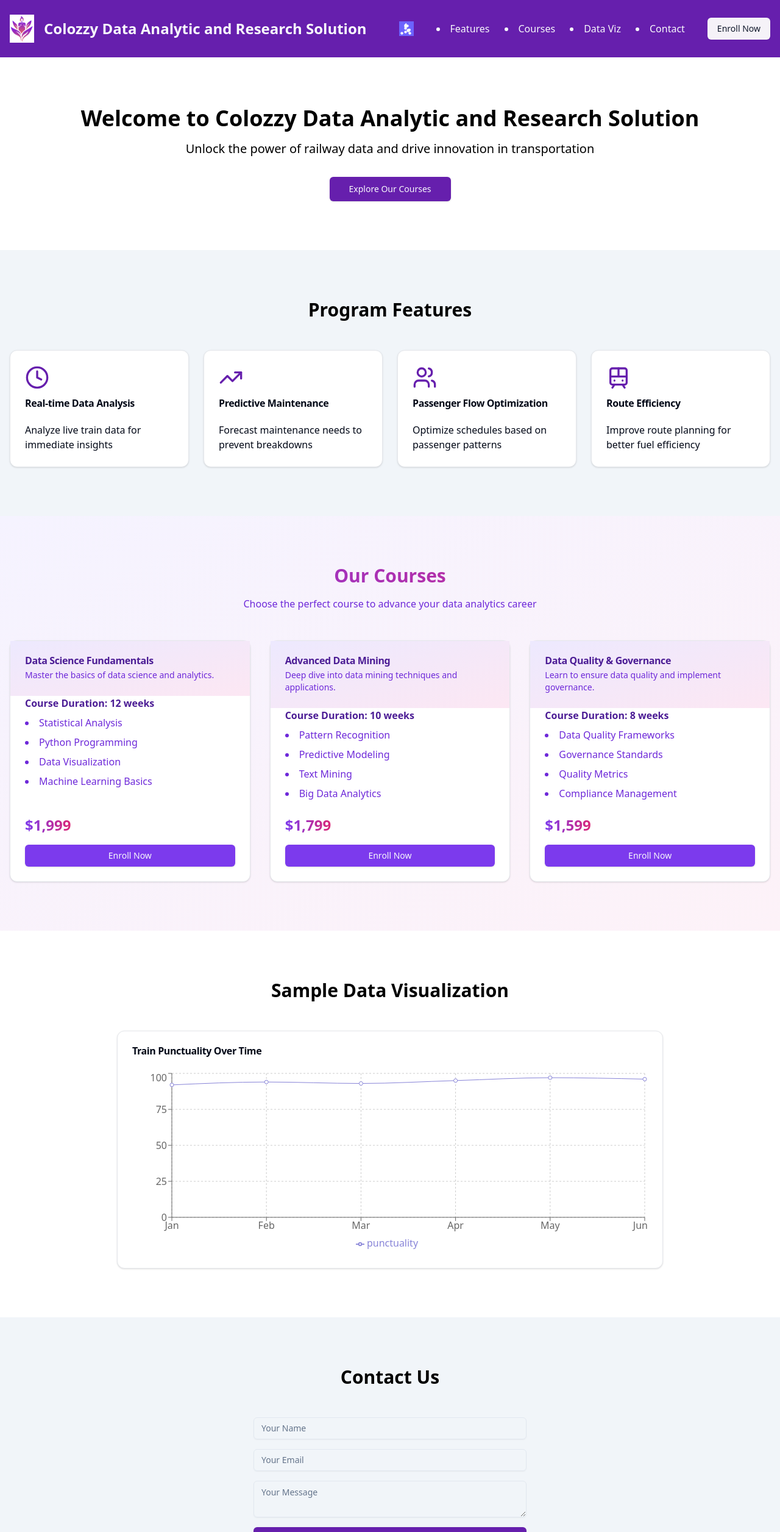
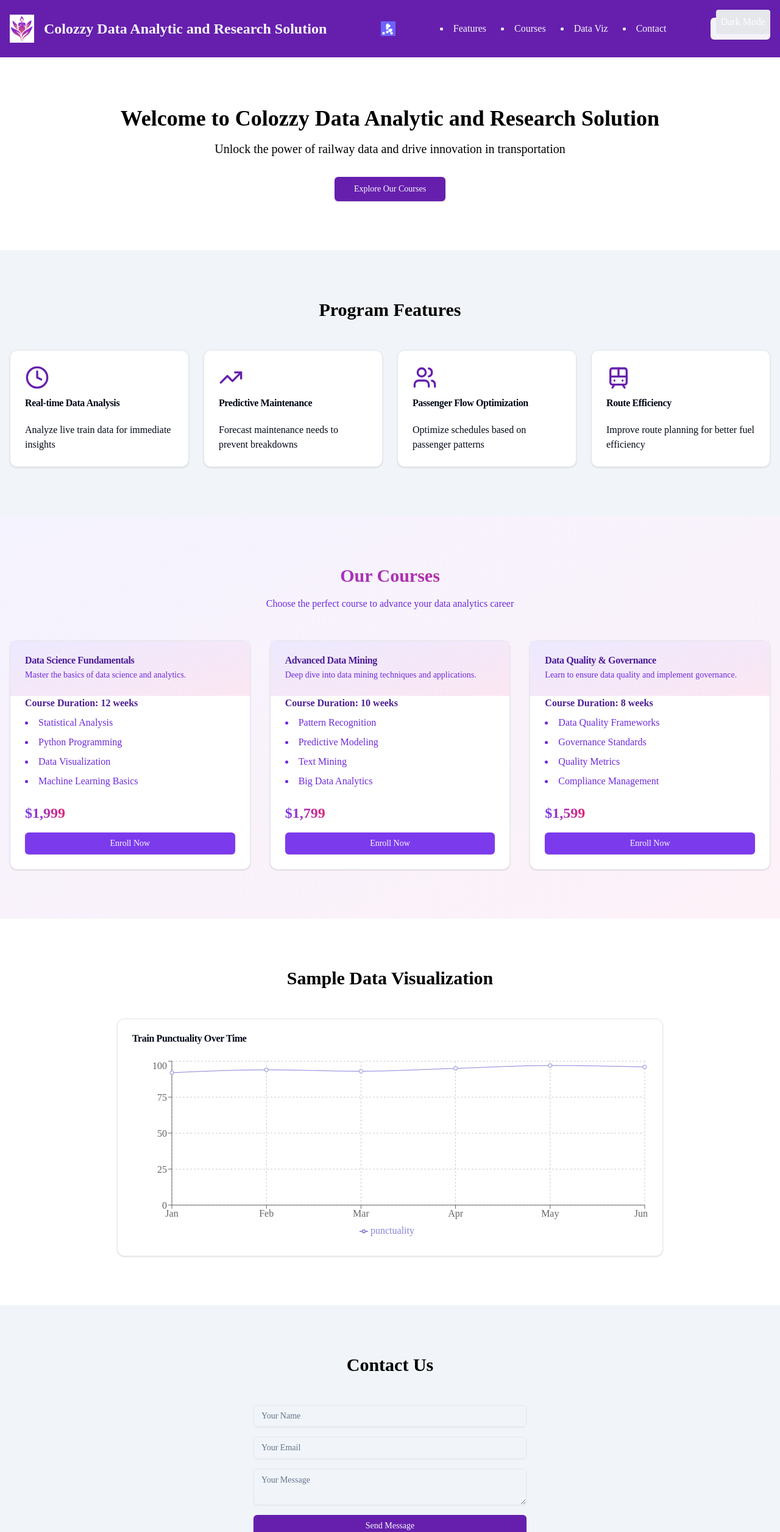
Before and after one commit to PKcheis/Colozzy, a Next.js app in the folder school/: page / in a window 1280 px wide. Shown: the top 2512 px of the page at 61% size. Built offline with nearby package versions, Linux system fonts and the light colour scheme.

Commit message:
Screen resolution adjustable

```diff
--- a/school/app/globals.css
+++ b/school/app/globals.css
@@ -1,7 +1,8 @@
 @tailwind base;
 @tailwind components;
 @tailwind utilities;
- /* Global Styles */
+
+/* Global Styles */
 @layer base {
   :root {
     --primary-bg: #ffffff; /* Light Mode Background */
@@ -27,6 +28,31 @@
     --ring: 270 70% 40%;
     --radius: 0.5rem;
   }
+
+  /* Dark Mode Variables */
+  .dark {
+    --primary-bg: #2c2c2c; /* Dark Mode Background */
+    --primary-text: #ffffff; /* Dark Mode Text */
+    --background: 0 0% 10%;
+    --foreground: 222.2 50% 9.9%;
+    --card: 0 0% 20%;
+    --card-foreground: 222.2 85% 18%;
+    --popover: 0 0% 20%;
+    --popover-foreground: 222.2 85% 18%;
+    --primary: 220 50% 45%;
+    --primary-foreground: 210 40% 98%;
+    --secondary: 220 15% 20%;
+    --secondary-foreground: 222.2 47.4% 80.2%;
+    --muted: 210 40% 30.1%;
+    --muted-foreground: 215.4 16.3% 66.9%;
+    --accent: 220 20% 25%;
+    --accent-foreground: 222.2 47.4% 85.2%;
+    --destructive: 0 50% 60%;
+    --destructive-foreground: 210 40% 98%;
+    --border: 214.3 31.8% 40%;
+    --input: 214.3 31.8% 50%;
+    --ring: 220 70% 50%;
+  }
 }
 
 /* Custom gradients and transitions */
@@ -43,16 +69,24 @@
 }
 
 html {
-  --primary-bg: #2c2c2c; /* Dark Mode Background */
-  --primary-text: #ffffff; /* Dark Mode Text */
+  background-color: var(--primary-bg);
+  color: var(--primary-text);
+  transition: background-color 0.3s, color 0.3s;
 }
 
 body {
   background-color: var(--primary-bg);
   color: var(--primary-text);
+  transition: background-color 0.3s, color 0.3s;
 }
 
 button {
   background-color: #6c63ff;
   color: white;
+  transition: background-color 0.3s, color 0.3s;
 }
+
+/* Smooth Transition for Dark Mode Toggle */
+html {
+  transition: background-color 0.3s ease-in-out, color 0.3s ease-in-out;
+}
--- a/school/app/layout.tsx
+++ b/school/app/layout.tsx
@@ -1,6 +1,7 @@
 import type { Metadata } from "next";
 import localFont from "next/font/local";
 import "./globals.css";
+import { useEffect, useState } from "react";
 
 const geistSans = localFont({
   src: "./fonts/GeistVF.woff",
@@ -23,11 +24,50 @@ export default function RootLayout({
 }: Readonly<{
   children: React.ReactNode;
 }>) {
+  const [isDarkMode, setIsDarkMode] = useState(false);
+
+  // Check if the user has a dark mode preference in localStorage
+  useEffect(() => {
+    const savedMode = localStorage.getItem("theme");
+    if (savedMode === "dark") {
+      setIsDarkMode(true);
+      document.documentElement.classList.add("dark");
+    } else {
+      setIsDarkMode(false);
+      document.documentElement.classList.remove("dark");
+    }
+  }, []);
+
+  // Function to toggle dark mode
+  const toggleDarkMode = () => {
+    const newMode = !isDarkMode;
+    setIsDarkMode(newMode);
+    localStorage.setItem("theme", newMode ? "dark" : "light");
+
+    if (newMode) {
+      document.documentElement.classList.add("dark");
+    } else {
+      document.documentElement.classList.remove("dark");
+    }
+  };
+
   return (
     <html lang="en">
+      <head>
+        <meta charSet="UTF-8" />
+        <meta name="viewport" content="width=device-width, initial-scale=1.0" />
+        <title>Your App</title>
+      </head>
       <body
         className={`${geistSans.variable} ${geistMono.variable} antialiased`}
       >
+        {/* Dark Mode Toggle Button */}
+        <button
+          onClick={toggleDarkMode}
+          className="fixed top-4 right-4 p-2 bg-gray-200 rounded"
+        >
+          {isDarkMode ? "Light Mode" : "Dark Mode"}
+        </button>
         {children}
       </body>
     </html>
--- a/school/app/page.tsx
+++ b/school/app/page.tsx
@@ -1,3 +1,4 @@
+import { useEffect, useState } from 'react'
 import Header from '@/components/header'
 import Hero from '@/components/hero'
 import Features from '@/components/features'
@@ -7,9 +8,37 @@ import ContactForm from '@/components/contact-form'
 import Footer from '@/components/footer'
 
 export default function Home() {
+  const [isDarkMode, setIsDarkMode] = useState(false)
+
+  // Check for theme preference in localStorage
+  useEffect(() => {
+    const savedMode = localStorage.getItem('theme')
+    if (savedMode === 'dark') {
+      setIsDarkMode(true)
+      document.documentElement.classList.add('dark')
+    } else {
+      setIsDarkMode(false)
+      document.documentElement.classList.remove('dark')
+    }
+  }, [])
+
+  // Toggle dark mode and update localStorage
+  const toggleDarkMode = () => {
+    const newMode = !isDarkMode
+    setIsDarkMode(newMode)
+    localStorage.setItem('theme', newMode ? 'dark' : 'light')
+
+    if (newMode) {
+      document.documentElement.classList.add('dark')
+    } else {
+      document.documentElement.classList.remove('dark')
+    }
+  }
+
   return (
     <div className="min-h-screen flex flex-col">
-      <Header />
+      {/* Pass the dark mode toggle function down to the Header component */}
+      <Header toggleDarkMode={toggleDarkMode} isDarkMode={isDarkMode} />
       <main className="flex-grow">
         <Hero />
         <Features />
--- a/school/tailwind.config.ts
+++ b/school/tailwind.config.ts
@@ -55,8 +55,12 @@ const config: Config = {
         lg: 'var(--radius)',
         md: 'calc(var(--radius) - 2px)',
         sm: 'calc(var(--radius) - 4px)'
-      }
-    }
+      },
+      fontFamily: {
+        sans: ['var(--font-geist-sans)', 'sans-serif'],
+        mono: ['var(--font-geist-mono)', 'monospace'],
+      },
+    },
   },
   plugins: [require("tailwindcss-animate")],
 };
```
